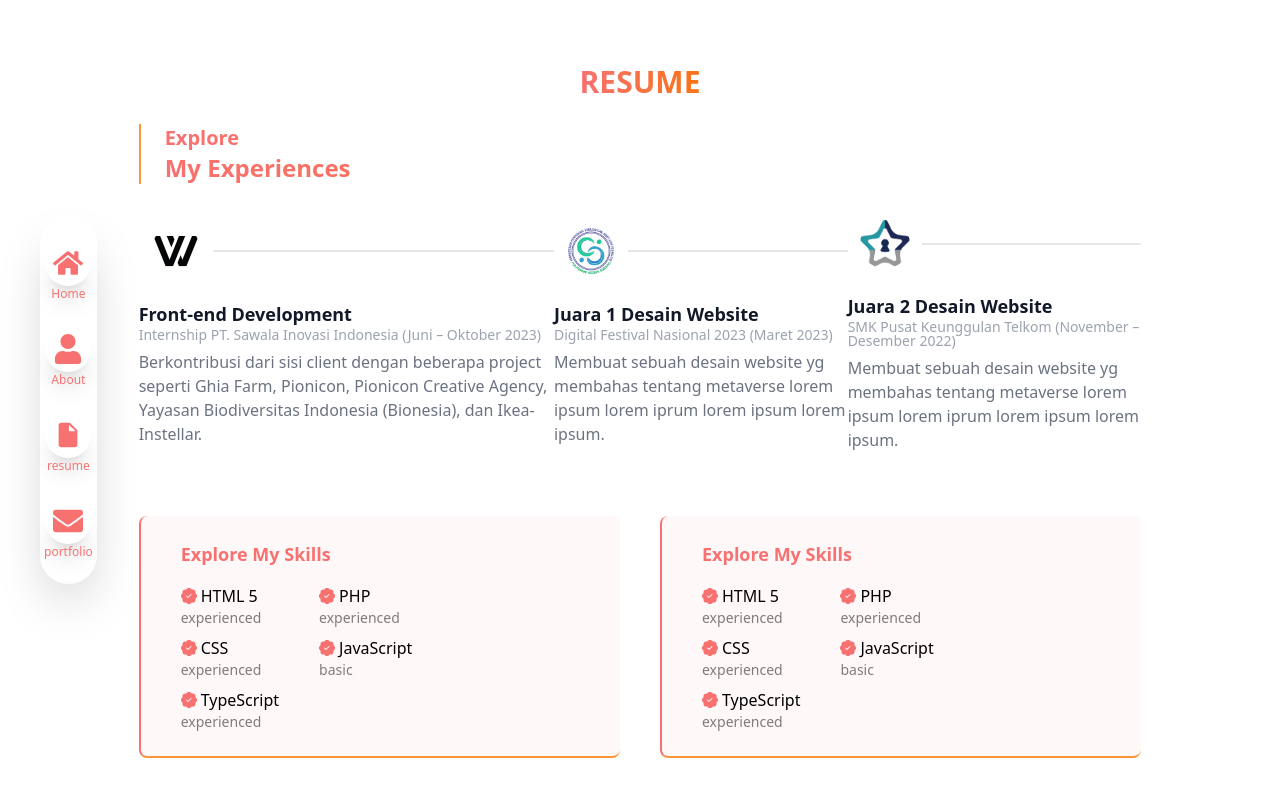
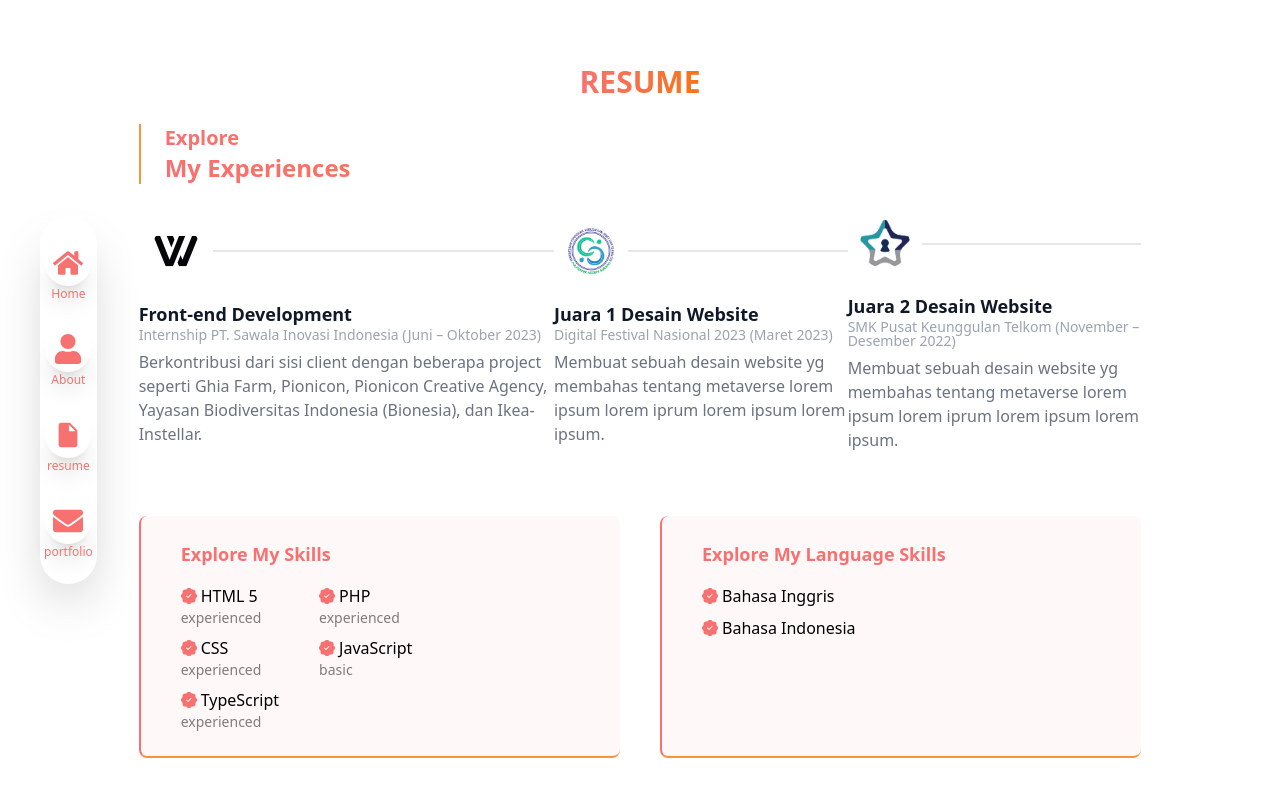
Before and after one commit to isyhfadilah/aisyahnurfadilah, a Next.js app: page /resume in a window 1280 px wide. Shown: the top 800 px of the page. Built offline with nearby package versions, Linux system fonts and the light colour scheme; a web font is replaced by a local one.

Commit message:
fix: switch experience card from static to dynamic component

```diff
--- a/src/components/common/sections/resume/skills.tsx
+++ b/src/components/common/sections/resume/skills.tsx
@@ -1,14 +1,11 @@
 import Container from '../../layouts/Container'
-import { CardExperience } from '@/components/ui/cards/experience'
+import { HomeExperience } from '@/components/ui/cards/experience/home'
 
 export const ResumeSkills = () => {
   return (
     <section className="mb-16">
       <Container>
-        <div className="grid grid-cols-1 md:grid-cols-2 gap-10">
-          <CardExperience />
-          <CardExperience />
-        </div>
+        <HomeExperience />
       </Container>
     </section>
   )
--- /dev/null
+++ b/src/components/ui/cards/experience/home.tsx
@@ -0,0 +1,11 @@
+import { CardExperience } from '.'
+import { language, skills } from '@/data/skills'
+
+export const HomeExperience = () => {
+  return (
+    <div className="grid grid-cols-1 md:grid-cols-2 gap-10">
+      <CardExperience title={skills.title} skills={skills.skills} />
+      <CardExperience title={language.title} skills={language.skills} />
+    </div>
+  )
+}
--- a/src/components/ui/cards/experience/index.tsx
+++ b/src/components/ui/cards/experience/index.tsx
@@ -1,30 +1,23 @@
-// import { title } from 'process'
 import { BsFillPatchCheckFill } from 'react-icons/bs'
 
-// // buat menjadi dinamis
-// interface SkillProps {
-//   title: string
-//   skill?: string
-//   level?: string
-// }
+interface Skill {
+  skill: string
+  level?: string
+}
 
-const experiences = [
-  { skill: 'HTML 5', level: 'experienced' },
-  { skill: 'CSS', level: 'experienced' },
-  { skill: 'TypeScript', level: 'experienced' },
-  { skill: 'PHP', level: 'experienced' },
-  { skill: 'JavaScript', level: 'basic' }
-]
+interface SkillProps {
+  title: string
+  skills: Skill[]
+}
 
-// pelajari slice ya
-const column1 = experiences.slice(0, 3)
-const column2 = experiences.slice(3)
+export const CardExperience = ({ title, skills }: SkillProps) => {
+  const column1 = skills.slice(0, 3)
+  const column2 = skills.slice(3)
 
-export const CardExperience = () => {
   return (
-    <div className="border-l-2 border-l-red border-b-2 border-b-orange rounded-lg space-y-4 py-6 px-10 bg-red/5">
-      <h1 className="font-semibold capitalize text-lg text-red">explore my skills</h1>
-      <div className="flex space-x-10">
+    <div className="border-l-2 border-l-red border-b-2 border-b-orange rounded-lg space-y-4 py-6 px-5 md:px-10 bg-red/5">
+      <h1 className="font-semibold capitalize text-lg text-red">{title}</h1>
+      <div className="flex space-x-5 md:space-x-10">
         <ul className="space-y-2">
           {column1.map((item, index) => (
             <li key={index}>
--- /dev/null
+++ b/src/data/skills.ts
@@ -0,0 +1,15 @@
+export const skills = {
+  title: 'explore my skills',
+  skills: [
+    { skill: 'HTML 5', level: 'experienced' },
+    { skill: 'CSS', level: 'experienced' },
+    { skill: 'TypeScript', level: 'experienced' },
+    { skill: 'PHP', level: 'experienced' },
+    { skill: 'JavaScript', level: 'basic' }
+  ]
+}
+
+export const language = {
+  title: 'explore my language skills',
+  skills: [{ skill: 'Bahasa Inggris' }, { skill: 'Bahasa Indonesia' }]
+}
--- a/src/shared/styles/app.css
+++ b/src/shared/styles/app.css
@@ -269,9 +269,9 @@
 .gap-10{grid-gap:2.5rem;gap:2.5rem;}
 .gap-4{grid-gap:1rem;gap:1rem;}
 .gap-6{grid-gap:1.5rem;gap:1.5rem;}
-.space-x-10>:not([hidden])~:not([hidden]){--un-space-x-reverse:0;margin-left:calc(2.5rem * calc(1 - var(--un-space-x-reverse)));margin-right:calc(2.5rem * var(--un-space-x-reverse));}
 .space-x-2>:not([hidden])~:not([hidden]){--un-space-x-reverse:0;margin-left:calc(0.5rem * calc(1 - var(--un-space-x-reverse)));margin-right:calc(0.5rem * var(--un-space-x-reverse));}
 .space-x-3>:not([hidden])~:not([hidden]){--un-space-x-reverse:0;margin-left:calc(0.75rem * calc(1 - var(--un-space-x-reverse)));margin-right:calc(0.75rem * var(--un-space-x-reverse));}
+.space-x-5>:not([hidden])~:not([hidden]){--un-space-x-reverse:0;margin-left:calc(1.25rem * calc(1 - var(--un-space-x-reverse)));margin-right:calc(1.25rem * var(--un-space-x-reverse));}
 .space-y-1>:not([hidden])~:not([hidden]){--un-space-y-reverse:0;margin-top:calc(0.25rem * calc(1 - var(--un-space-y-reverse)));margin-bottom:calc(0.25rem * var(--un-space-y-reverse));}
 .space-y-2>:not([hidden])~:not([hidden]){--un-space-y-reverse:0;margin-top:calc(0.5rem * calc(1 - var(--un-space-y-reverse)));margin-bottom:calc(0.5rem * var(--un-space-y-reverse));}
 .space-y-4>:not([hidden])~:not([hidden]){--un-space-y-reverse:0;margin-top:calc(1rem * calc(1 - var(--un-space-y-reverse)));margin-bottom:calc(1rem * var(--un-space-y-reverse));}
@@ -351,7 +351,6 @@
 .p-3{padding:0.75rem;}
 .p-4{padding:1rem;}
 .px-1{padding-left:0.25rem;padding-right:0.25rem;}
-.px-10{padding-left:2.5rem;padding-right:2.5rem;}
 .px-3{padding-left:0.75rem;padding-right:0.75rem;}
 .px-4{padding-left:1rem;padding-right:1rem;}
 .px-5{padding-left:1.25rem;padding-right:1.25rem;}
@@ -452,6 +451,7 @@
 .md\:w-xl{width:36rem;}
 .md\:flex{display:flex;}
 .md\:flex-row{flex-direction:row;}
+.md\:space-x-10>:not([hidden])~:not([hidden]){--un-space-x-reverse:0;margin-left:calc(2.5rem * calc(1 - var(--un-space-x-reverse)));margin-right:calc(2.5rem * var(--un-space-x-reverse));}
 .md\:space-x-2xl>:not([hidden])~:not([hidden]){--un-space-x-reverse:0;margin-left:calc(1.5rem * calc(1 - var(--un-space-x-reverse)));margin-right:calc(1.5rem * var(--un-space-x-reverse));}
 .md\:p-6{padding:1.5rem;}
 .md\:px-10{padding-left:2.5rem;padding-right:2.5rem;}
```
